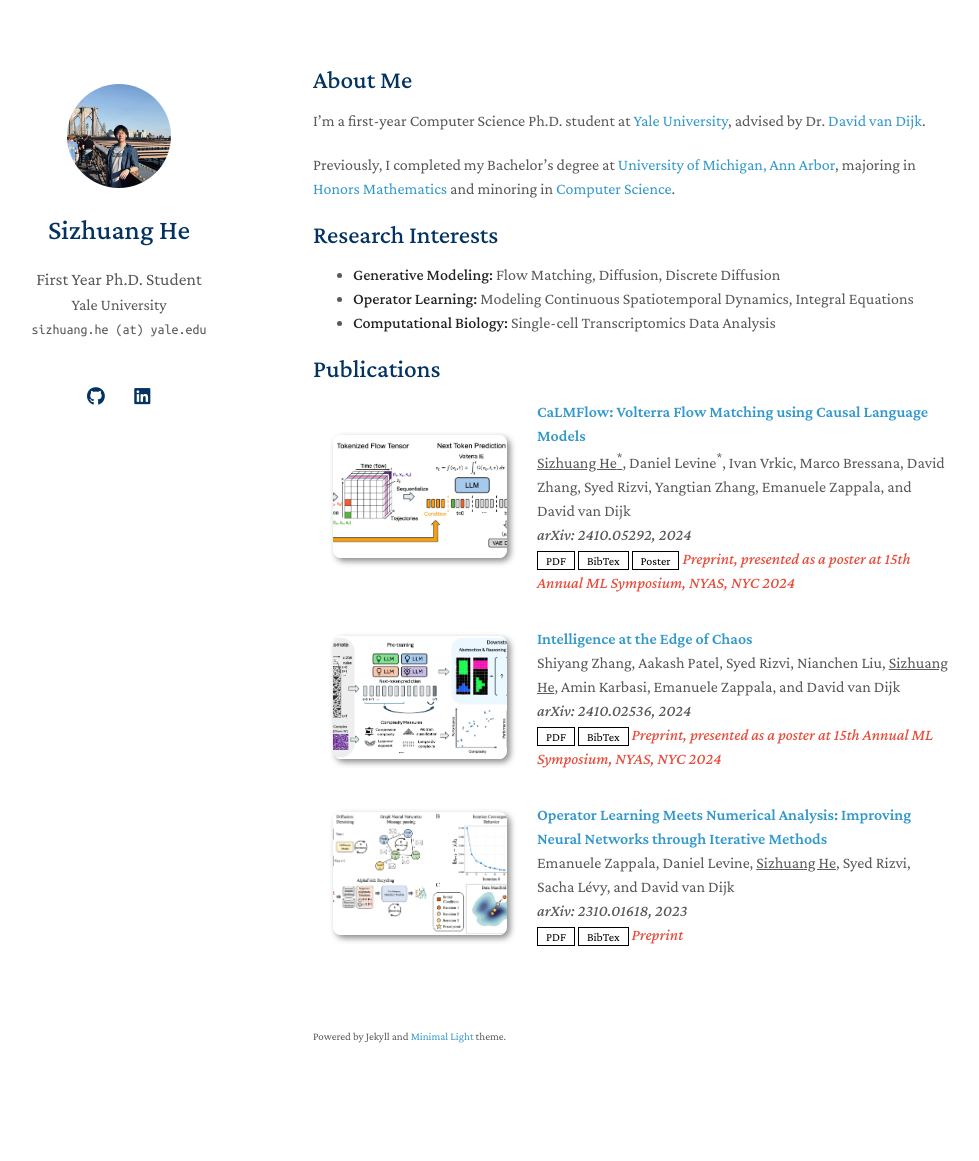
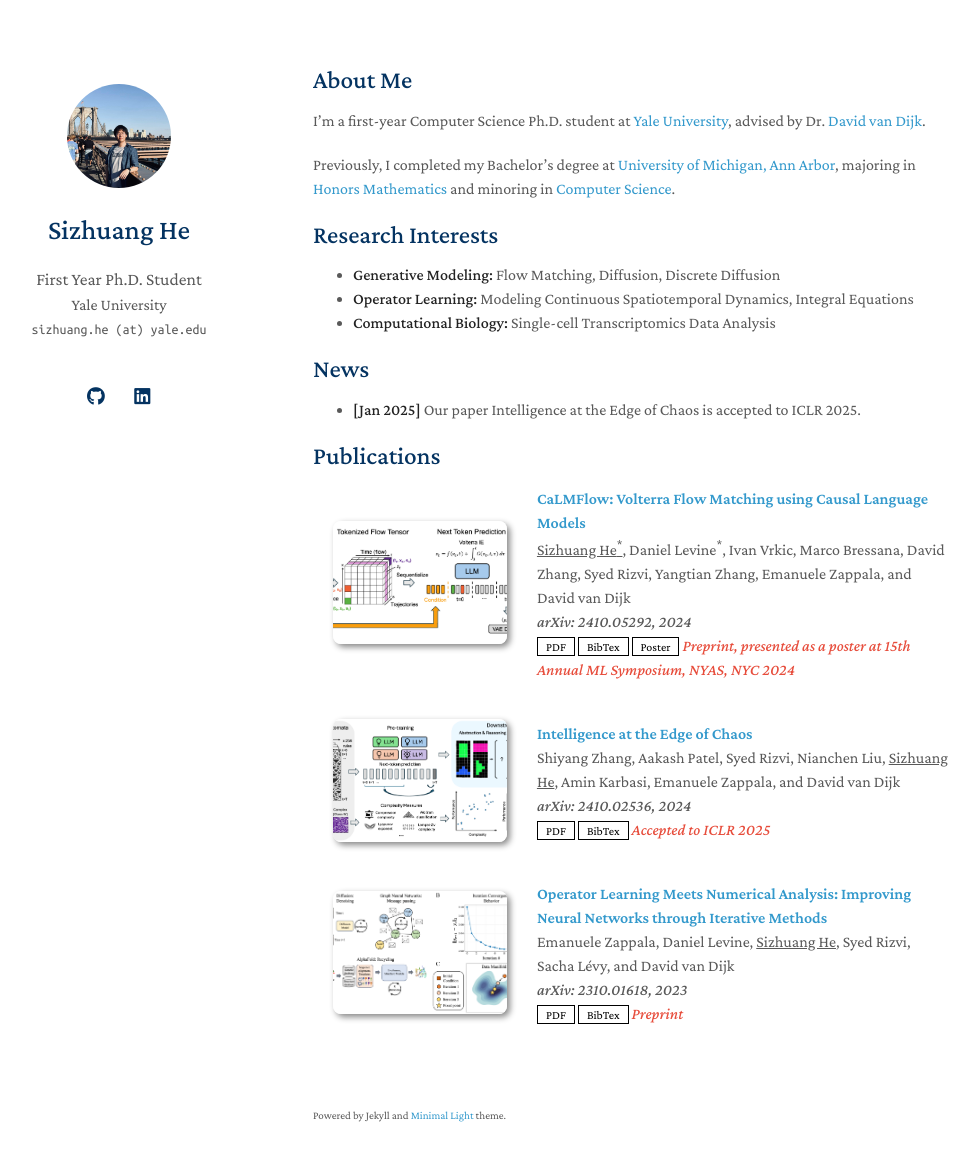
Before and after one commit to SizhuangHe/sizhuanghe.github.io, a Jekyll site: the page built from index.md, in a window 1280 px wide and 1196 px high. Shown: the top 1161 px of the window, without its empty margins (157-1136 px from the left). Built offline with Jekyll 4.4.1, drawn with Linux system fonts in a browser that asks for light colours; a style sheet for code colours, icons or effects is not loaded; our own code applies the rules of GitHub Pages for plain Markdown files.

Commit message:
update ICLR 2025

```diff
--- a/_data/publications.yml
+++ b/_data/publications.yml
@@ -19,7 +19,7 @@ main:
     # code: https://github.com/MrGiovanni/ContinualLearning
     bibtex: ./assets/bibs/complexity.txt
     image: ./assets/img/complexity.png
-    notes: Preprint, presented as a poster at 15th Annual ML Symposium, NYAS, NYC 2024
+    notes: Accepted to ICLR 2025
 
   - title: Operator Learning Meets Numerical Analysis&#58; Improving Neural Networks through Iterative Methods
     authors: Emanuele Zappala, Daniel Levine, <u>Sizhuang He</u>, Syed Rizvi, Sacha L&eacute;vy, and David van Dijk
--- a/index.md
+++ b/index.md
@@ -15,12 +15,9 @@ Previously, I completed my Bachelor's degree at [University of Michigan, Ann Arb
 - **Computational Biology:** Single-cell Transcriptomics Data Analysis
 
 
-<!-- ## News
+## News
 
-- **[Feb. 2020]** Our paper about incremental learning is accepted to CVPR 2020.
-- **[Feb. 2020]** We will host the ACM Multimedia Asia 2020 conference in Singapore!
-- **[Sept. 2019]** Our paper about few-shot learning is accepted to NeurIPS 2019.
-- **[Mar. 2019]** Our paper about few-shot learning is accepted to CVPR 2019. -->
+- **[Jan 2025]** Our paper Intelligence at the Edge of Chaos is accepted to ICLR 2025.
 
 {% include_relative _includes/publications.md %}
 
```
